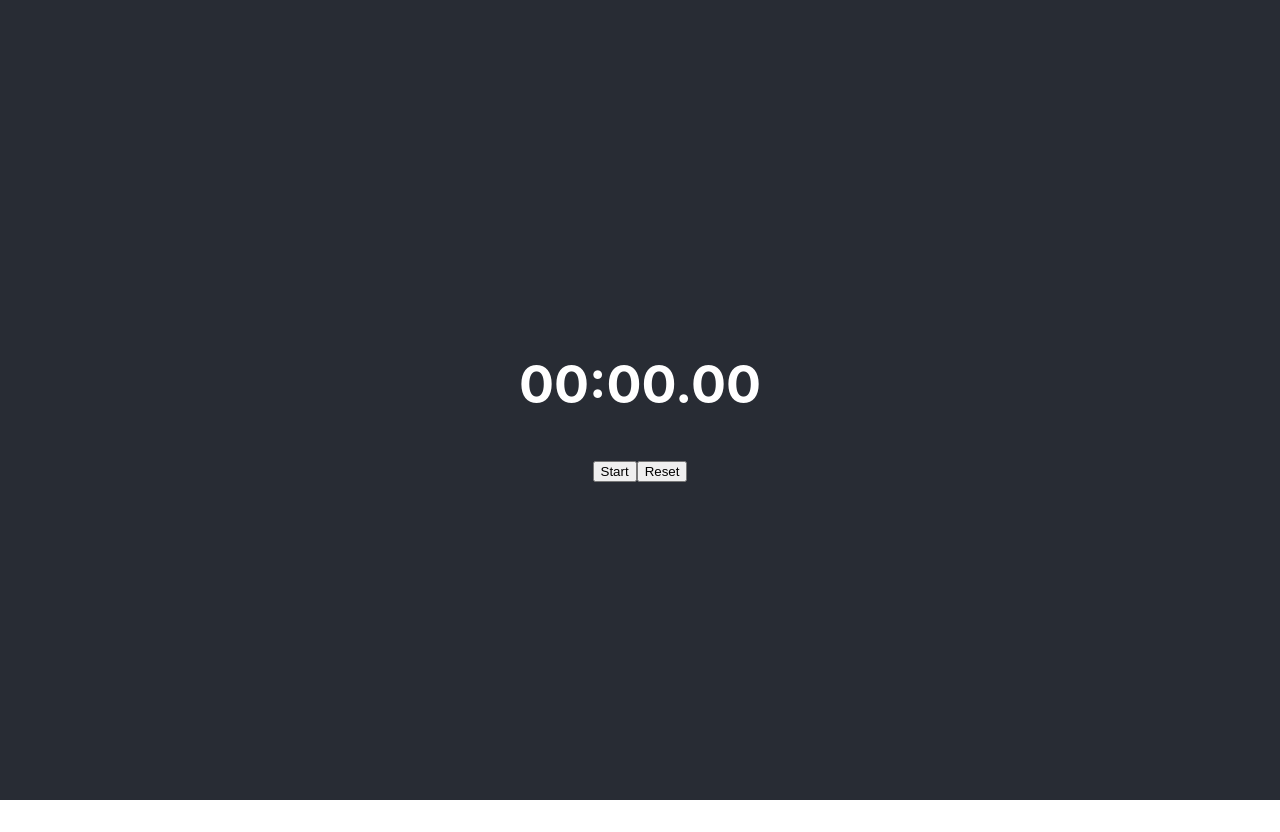
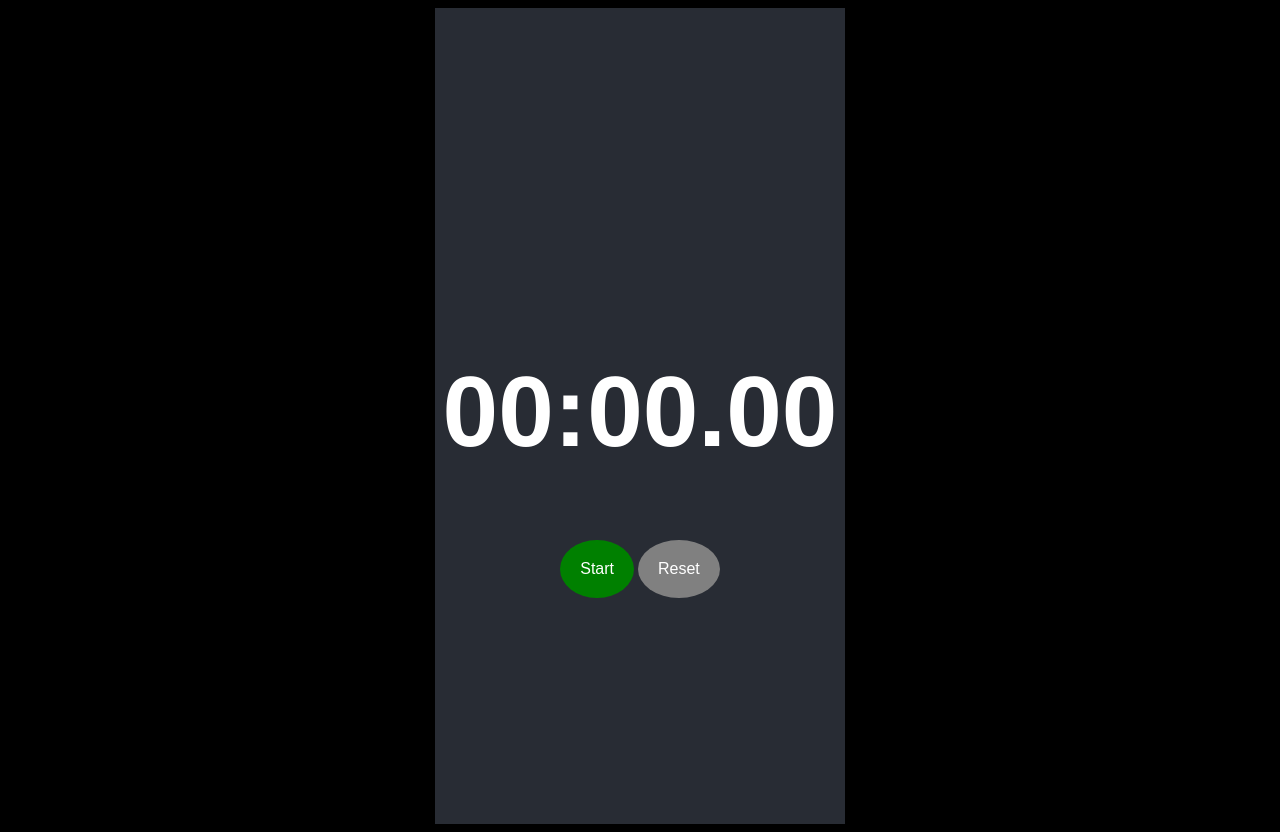
Before and after one commit to Mark-Adaptive/React-Stopwatch, a React (Create React App) app: page / in a window 1280 px wide. Before the commit the page ends 800 px from the top, so only its background shows below. Built offline with nearby package versions, Linux system fonts and the light colour scheme.

Commit message:
Refactored to compose hooks

```diff
--- a/src/Timer.js
+++ b/src/Timer.js
@@ -1,11 +1,11 @@
 import React, { useEffect, useRef, useMemo, useReducer } from 'react';
 import {msToTimerString, formatLap} from "./utils.js";
-import { reducer, initialStopwatch } from "./useStopwatch.js"
+import { initialStopwatch, reducerWithLaps } from "./useStopwatch.js"
 
 function Timer() {
 
-    const [{elapsedTime, isRunning, lapTimes}, dispatch] = useReducer(reducer, initialStopwatch);
-    // const [lapTimes, dispatch] = useReducer(lapReducer, initialLaps);
+    const [{elapsedTime, isRunning, lapTimes}, dispatch] = useReducer(reducerWithLaps, initialStopwatch);
+    //const [lapTimes, lapDispatch] = useReducer(lapReducer, initialLaps);
     const startTime = useRef(0);
 
     let timerProcess;
@@ -32,9 +32,9 @@ function Timer() {
         }
     }, [elapsedTime]);
 
-
     // When a new lap gets added
     const lapDisplay = useMemo(() => {
+        console.log(lapTimes);
         const minLapTime = lapTimes.length < 2 ? null : Math.min(...lapTimes);
         const maxLapTime = lapTimes.length < 2 ? null : Math.max(...lapTimes);
 
@@ -42,18 +42,21 @@ function Timer() {
 
     }, [lapTimes]);
 
-
     return (
+        <body>
         <div className="App">
             <header className="App-header">
                 <div>
-                    <h1>{msToTimerString(elapsedTime)}</h1>
-                        <button onClick={() => dispatch({type: "TOGGLE"})}>{isRunning ? "Stop" : "Start"}</button>
-                        <button onClick={() => isRunning ? dispatch({type: "LAP"}) : dispatch({type: "RESET"})}>{isRunning ? "Lap" : "Reset"}</button>
-                        {lapDisplay}
+                    <h1 id="timeDisplay">{msToTimerString(elapsedTime)}</h1>
+                    <div className="buttons">
+                        <button id="toggle" onClick={() => dispatch({type: "TOGGLE"})}>{isRunning ? "Stop" : "Start"}</button>
+                        <button id="lap" onClick={() => isRunning ? dispatch({type: "LAP", payload: elapsedTime}) : dispatch({type: "RESET"})}>{isRunning ? "Lap" : "Reset"}</button>
+                    </div>
+                        <ul className="laps"> {lapDisplay} </ul>
                 </div>
             </header>
         </div>
+        </body>
     )
 }
 
--- a/src/index.css
+++ b/src/index.css
@@ -1,13 +1,44 @@
 body {
-  margin: 0;
-  font-family: -apple-system, BlinkMacSystemFont, 'Segoe UI', 'Roboto', 'Oxygen',
-    'Ubuntu', 'Cantarell', 'Fira Sans', 'Droid Sans', 'Helvetica Neue',
-    sans-serif;
-  -webkit-font-smoothing: antialiased;
-  -moz-osx-font-smoothing: grayscale;
+  display: flex;
+  flex-direction: column;
+  justify-content: center;
+  align-items: center;
+  font-family: 'Helvetica';
+  color: white;
+  background-color: black;
 }
-
-code {
-  font-family: source-code-pro, Menlo, Monaco, Consolas, 'Courier New',
-    monospace;
+button {
+  border: none;
+  color: white;
+  padding: 20px;
+  text-align: center;
+  text-decoration: none;
+  display: inline-block;
+  font-size: 16px;
+  margin: 4px 2px;
+  border-radius: 50%;
 }
+.buttons {
+  text-align: center;
+}
+#lap {
+  margin-right: 50px;
+  background-color: gray;
+}
+#toggle {
+  margin-left: 50px;
+  background-color: green;
+}
+#timeDisplay {
+  margin-top: 150px;
+  font-size: 100px;
+}
+li {
+  font-size: 24px;
+  font-weight: bold;
+  list-style-type: none;
+}
+.laps {
+  font-weight: bolder;
+  text-align: center;
+}
--- a/src/useStopwatch.js
+++ b/src/useStopwatch.js
@@ -1,6 +1,10 @@
 export const initialStopwatch = {
     elapsedTime: 0,
     isRunning: false,
+    lapTimes: []
+}
+
+export const initialLaps = {
     lapTimes: []
 }
 
@@ -12,22 +16,26 @@ export function reducer(state, {type, payload}) {
             return {...state, elapsedTime: payload};
         case "RESET":
             return {...initialStopwatch, elapsedTime: 0};
-        case "LAP":
+        /*case "LAP":
             const timeCountedInLaps = state.lapTimes.reduce((sum, lapTime) => sum + lapTime, 0);
             const newLapTime = state.elapsedTime - timeCountedInLaps;
             return {...state, lapTimes: [newLapTime, ...state.lapTimes]};
+            */
         default:
             return state;
     }
 }
 
-/* export function lapReducer(state, {type, payload}) {
+export function reducerWithLaps(state, {type, payload}) {
+    const {elapsedTime, isRunning, lapTimes} = reducer(state, {type, payload});
+    console.log(elapsedTime);
     switch(type) {
         case "LAP":
-            const newLapTime = ...
-            return {[newLapTime, ...state]}
+            const timeCountedInLaps = state.lapTimes.reduce((sum, lapTime) => sum + lapTime, 0);
+            const newLapTime = payload - timeCountedInLaps;
+            return {...state, lapTimes: [newLapTime, ...state.lapTimes]};
         default:
-            return state;
+            const {elapsedTime, isRunning, lapTimes} = reducer(state, {type, payload});
+            return {elapsedTime, isRunning, lapTimes};
     }
 }
-*/
```
